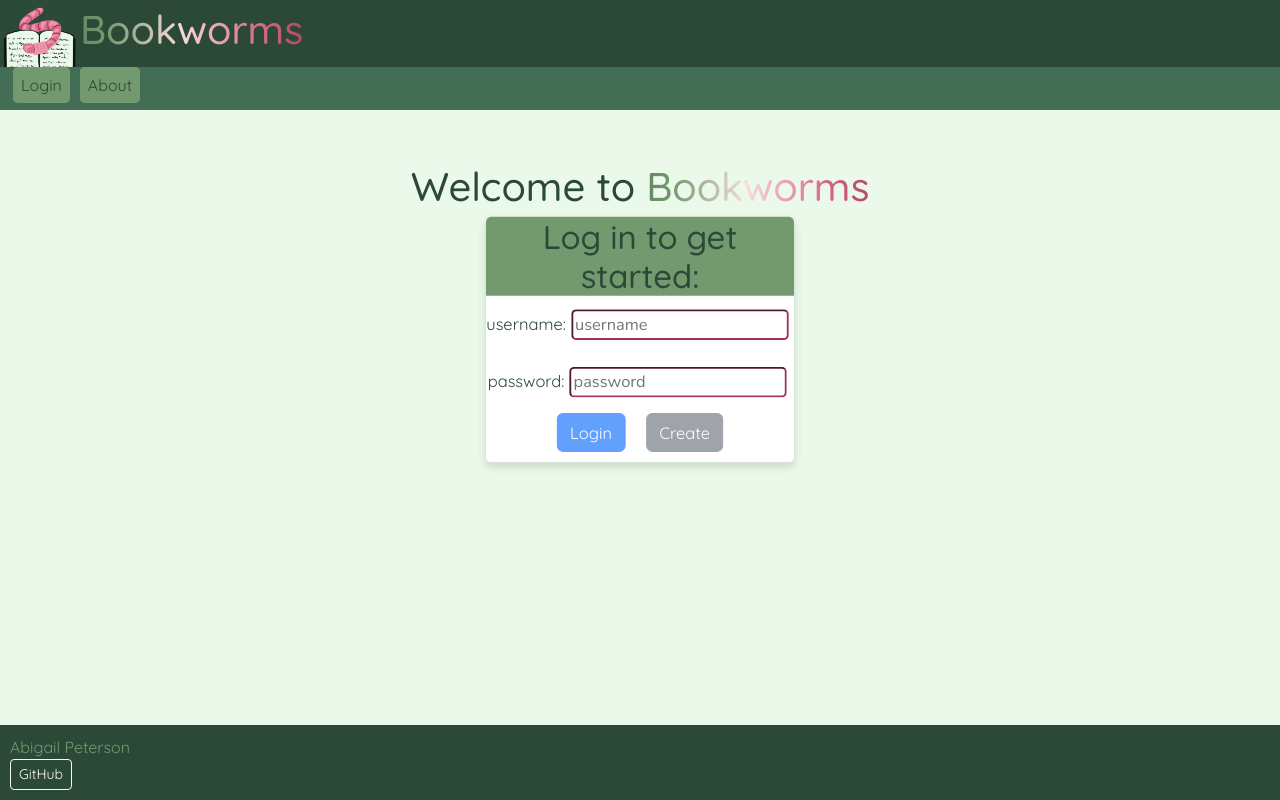
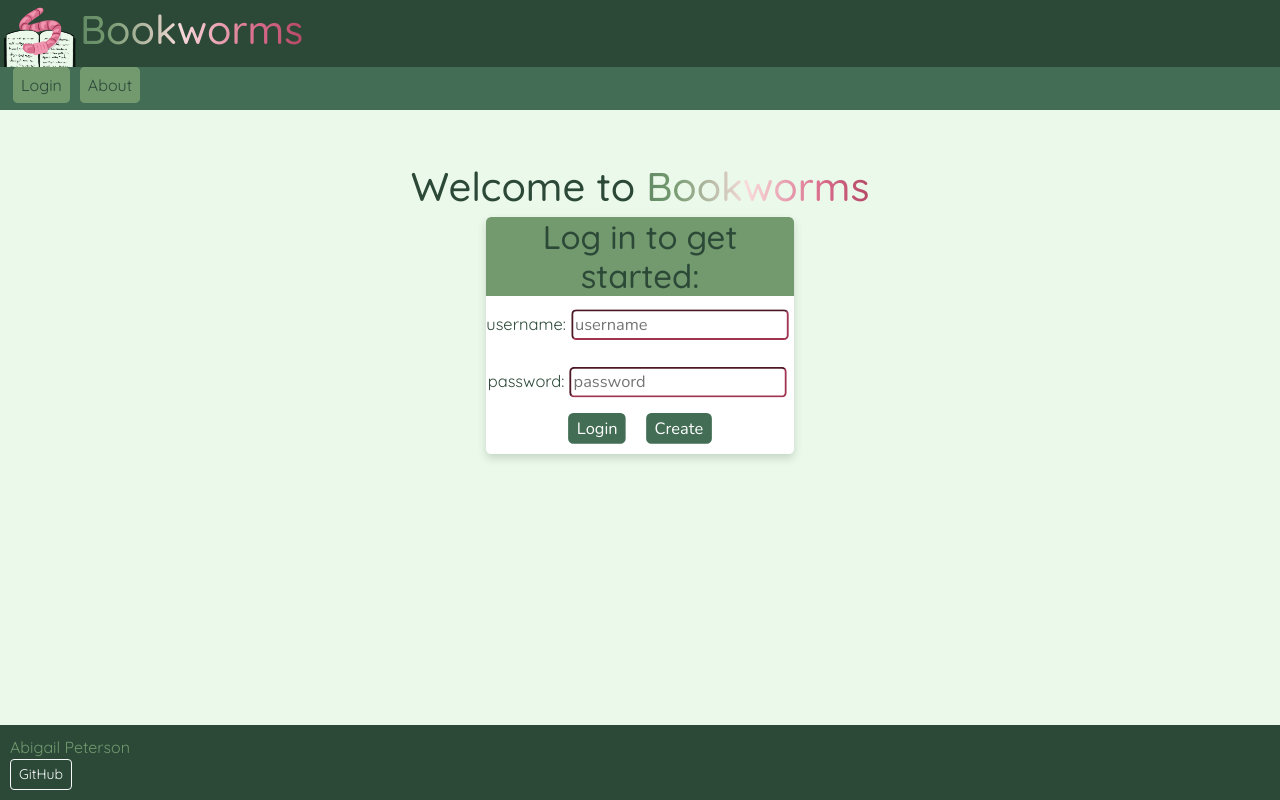
Before and after one commit to abbiesue/Bookworms, a React (Vite) app: page / in a window 1280 px wide. Built offline with nearby package versions, Linux system fonts and the light colour scheme.

Commit message:
Changed buttons and form entry to fit color scheme

```diff
--- a/src/login/login.css
+++ b/src/login/login.css
@@ -43,6 +43,14 @@
     border-top-right-radius: 5px;
 }
 
+.loginPrompt button {
+    border: var(--medium-green) 2px solid;
+    border-radius: 5px;
+    background-color: var(--medium-green);
+    color: white;
+    transition: all 0.3s ease;
+}
+
 main {
     text-align: center;
 }
--- a/src/login/unauthenticated.jsx
+++ b/src/login/unauthenticated.jsx
@@ -1,6 +1,4 @@
 import React from 'react';
-
-import Button from 'react-bootstrap/Button';
 import { MessageDialog } from './messageDialog';
 
 export function Unauthenticated(props) {
@@ -31,12 +29,12 @@ export function Unauthenticated(props) {
             <label htmlFor="passwordInput" className="form-label">password:</label>
             <input type="password" value={password} onChange={(e) => setPassword(e.target.value)} placeholder="password" />
           </div>
-          <Button variant='primary' onClick={() => loginUser()} disabled={!userName || !password}>
+          <button onClick={() => loginUser()} disabled={!userName || !password}>
             Login
-          </Button>
-          <Button variant='secondary' onClick={() => createUser()} disabled={!userName || !password}>
+          </button>
+          <button onClick={() => createUser()} disabled={!userName || !password}>
             Create
-          </Button>
+          </button>
         </form>
       </div>
 
--- a/src/prompt/prompt.css
+++ b/src/prompt/prompt.css
@@ -74,6 +74,12 @@ textarea {
     background-color: lightgray;
 }
 
+.responseForm textarea:focus {
+    outline: none;
+    border-color: var(--dark-pink);
+    background-color: #f9f9f9;
+}
+
 .responseForm button {
     font-family: "Nunito";
     border-top: 0;
```
